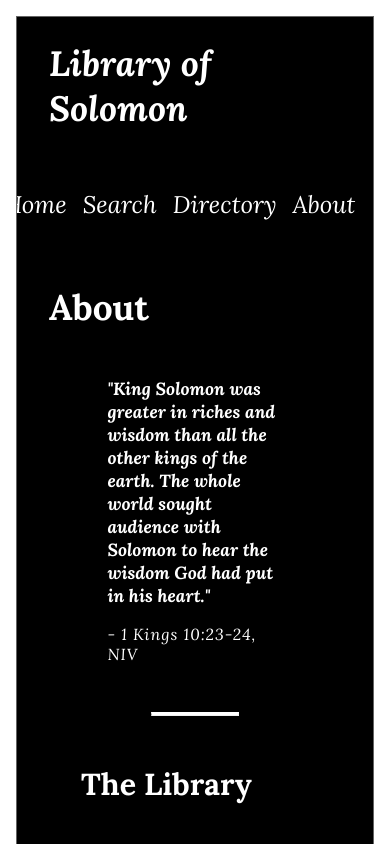
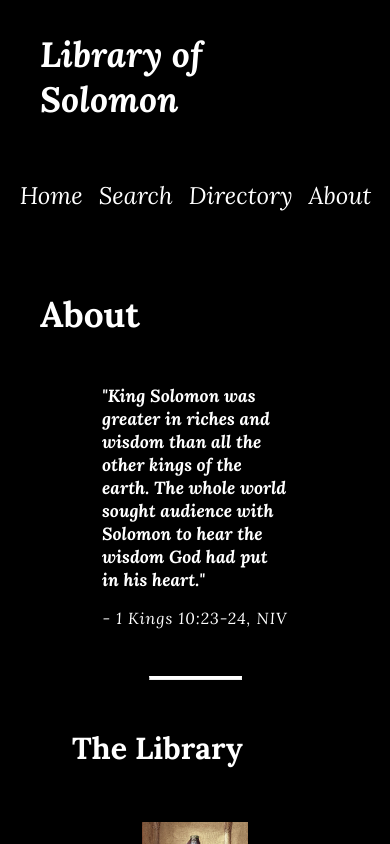
Before and after one commit to LeeGee64/occult-library-sample, a Next.js app: page /about in a window 390 px wide. Shown: the top 844 px of the page. Built offline with nearby package versions, Linux system fonts and the light colour scheme; a web font is replaced by a local one.

Commit message:
mobile layour changes

```diff
--- a/components/layout.module.css
+++ b/components/layout.module.css
@@ -61,10 +61,12 @@
 
 @media screen and (max-width:599px){
   .container {
-    margin: 1rem;
-    border: solid 1px rgb(100,100,100);
+    margin: 0;
   }
 
+  .header, .main {
+    margin: 0.5rem;
+  }
 
   .nav {
     max-width: 80vw;
@@ -73,7 +75,7 @@
   .navList {
     font-size: 0.7rem;
     max-width: 90%;
-    padding-left: 1rem;
+    margin-left: 1rem;
   }
 
   .navItem {
--- a/styles/utils.module.css
+++ b/styles/utils.module.css
@@ -70,7 +70,7 @@
     .heading2Xl {
       display: flex;
       flex-direction: row;
-      align-items: center;
+      justify-items: center;
     }
 
   }
```
